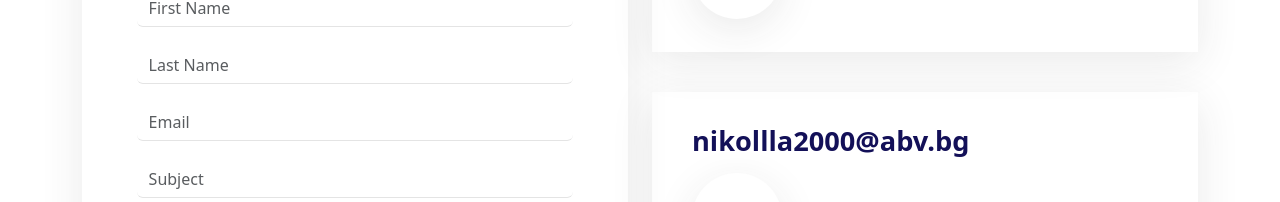
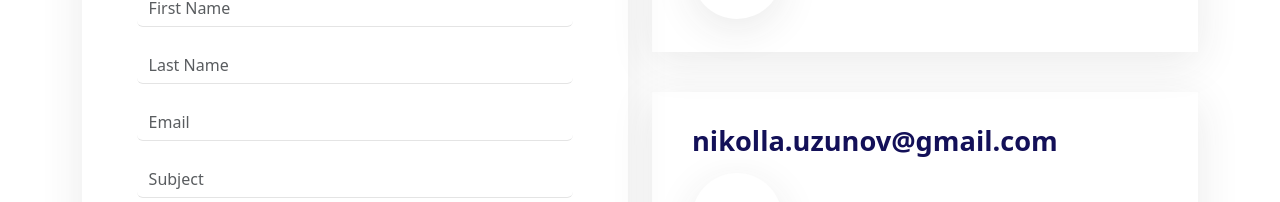
Before and after one commit to Nikolla2000/React-Portfolio-Website, a React (Vite) app in the folder client/: page /contact in a window 1280 px wide. Shown: the part 978-1180 px from the top of the page. Built offline with nearby package versions, Linux system fonts and the light colour scheme.

Commit message:
Updated the email address in the Contact Page

```diff
--- a/client/src/Pages/ContactPage/FormSection.jsx
+++ b/client/src/Pages/ContactPage/FormSection.jsx
@@ -27,7 +27,7 @@ const FormSection = () => {
                                 infoIcon={"../../../src/assets/images/info-icon-1.png"}/>
                             <InfoItemComponent
                                 infoName={"Official Email"}
-                                infoDetail={"nikollla2000@abv.bg"}
+                                infoDetail={"nikollа.uzunov@gmail.com"}
                                 infoIcon={"../../../src/assets/images/info-icon-2.png"}/>
                             <InfoItemComponent
                                 infoName={"Official Phone"}
```
